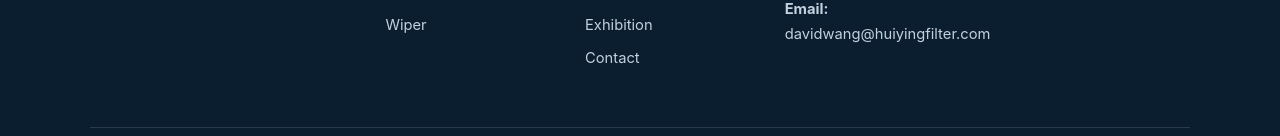
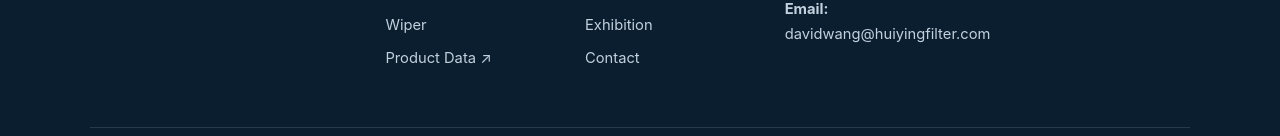
Before and after one commit to martinxionbiotech-max/Huiying, an Astro site: page / in a window 1280 px wide. Shown: the part 4511-4647 px from the top of the page. Built offline with nearby package versions, Linux system fonts and the light colour scheme; Astro itself is replaced by a stand-in of ours.

Commit message:
data: link footer to data.huiying.com (product data sub-site)

```diff
--- a/src/components/Footer.astro
+++ b/src/components/Footer.astro
@@ -18,6 +18,7 @@ import { site, nav, companyLinks, productCategories, complianceLinks } from '../
         <ul class="footer__list">
           <li><a href="/products/">All Products</a></li>
           {productCategories.map((c) => <li><a href={`/products/${c.slug}/`}>{c.name}</a></li>)}
+          <li><a href="https://data.huiying.com" target="_blank" rel="noopener">Product Data ↗</a></li>
         </ul>
       </div>
 
```
